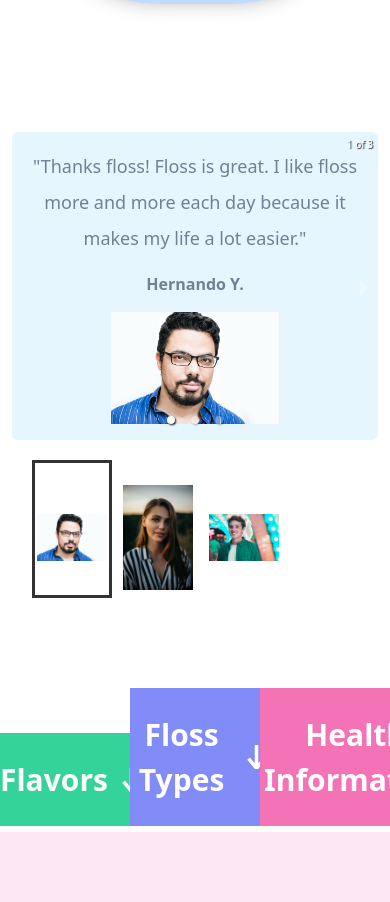
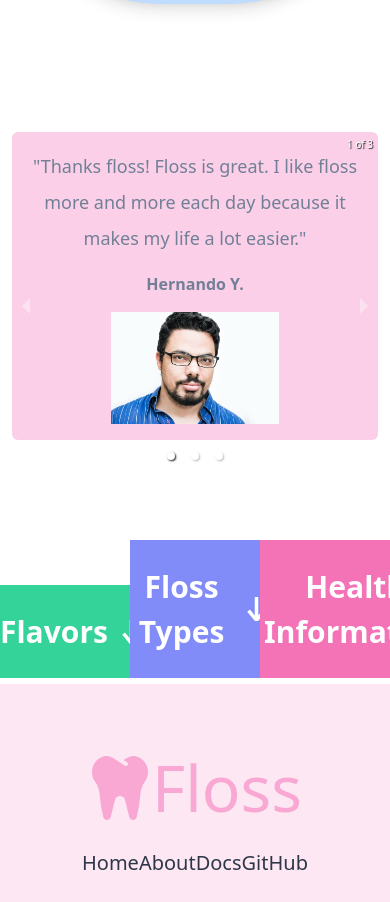
Before and after one commit to jreidmke/floss, a Next.js app: page / in a window 390 px wide. Shown: the part 3923-4825 px from the top of the page. Built offline with nearby package versions, Linux system fonts and the light colour scheme.

Commit message:
added arrows and loop to carousel

```diff
--- a/src/templates/Banner.tsx
+++ b/src/templates/Banner.tsx
@@ -24,8 +24,12 @@ const Banner = () => (
         </Link>
       }
     /> */}
-    <Carousel>
-      <div className="text-center flex flex-col p-4 sm:text-left sm:flex-col sm:items-center sm:justify-between sm:p-12 bg-primary-100 rounded-md">
+    <Carousel
+      showThumbs={Boolean(false)}
+      showArrows={Boolean(true)}
+      infiniteLoop={Boolean(true)}
+    >
+      <div className="text-center flex flex-col p-4 sm:text-left sm:flex-col sm:items-center sm:justify-between sm:p-12 bg-pink-200 rounded-md">
         <p className="text-center text-lg leading-9">
           &quot;Thanks floss! Floss is great. I like floss more and more each
           day because it makes my life a lot easier.&quot;
@@ -38,10 +42,11 @@ const Banner = () => (
       </div>
       <div className="text-center flex flex-col p-4 sm:text-left sm:flex-col sm:items-center sm:justify-between sm:p-12 bg-primary-100 rounded-md">
         <p className="text-center text-lg leading-9">
-          &quot;Thanks floss! Floss is great. I like floss more and more each
-          day because it makes my life a lot easier.&quot;
+          &quot;I am so pleased with this product. The service was excellent.
+          The service was excellent. Floss was the best investment I ever
+          made.&quot;
         </p>
-        <p className="mt-4 font-extrabold">Hernando Y.</p>
+        <p className="mt-4 font-extrabold">Trudie T.</p>
         <img
           className="object-scale-down h-28 mt-4"
           src="/assets/images/person2.jpg"
@@ -49,10 +54,10 @@ const Banner = () => (
       </div>
       <div className="text-center flex flex-col p-4 sm:text-left sm:flex-col sm:items-center sm:justify-between sm:p-12 bg-primary-100 rounded-md">
         <p className="text-center text-lg leading-9">
-          &quot;Thanks floss! Floss is great. I like floss more and more each
-          day because it makes my life a lot easier.&quot;
+          &quot;I am so pleased with this product. I will let my mum know about
+          this, she could really make use of floss!&quot;
         </p>
-        <p className="mt-4 font-extrabold">Hernando Y.</p>
+        <p className="mt-4 font-extrabold">Frank F.</p>
         <img
           className="rounded-md object-scale-down h-28 mt-4"
           src="/assets/images/person3.jpg"
```
Also changed, not shown: public/assets/images/person2.jpg.
